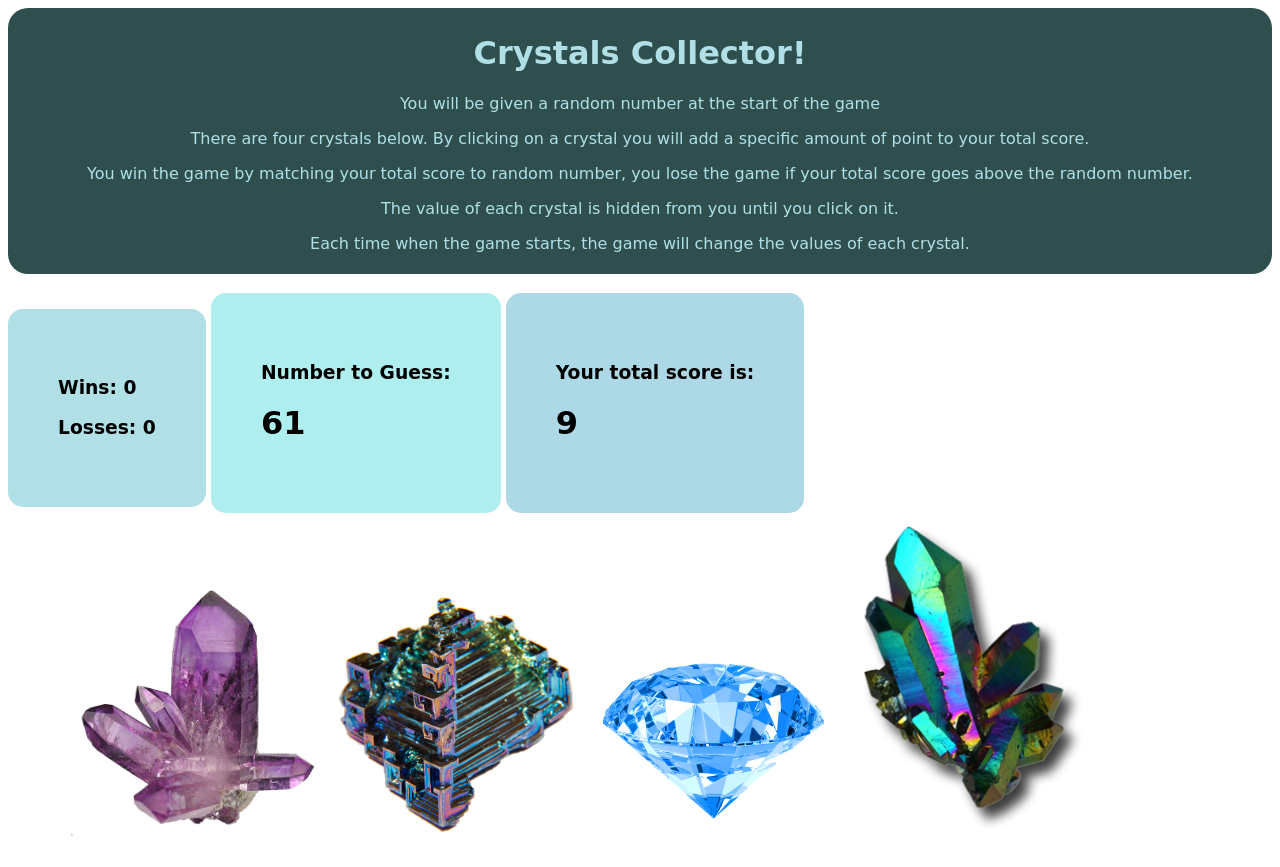
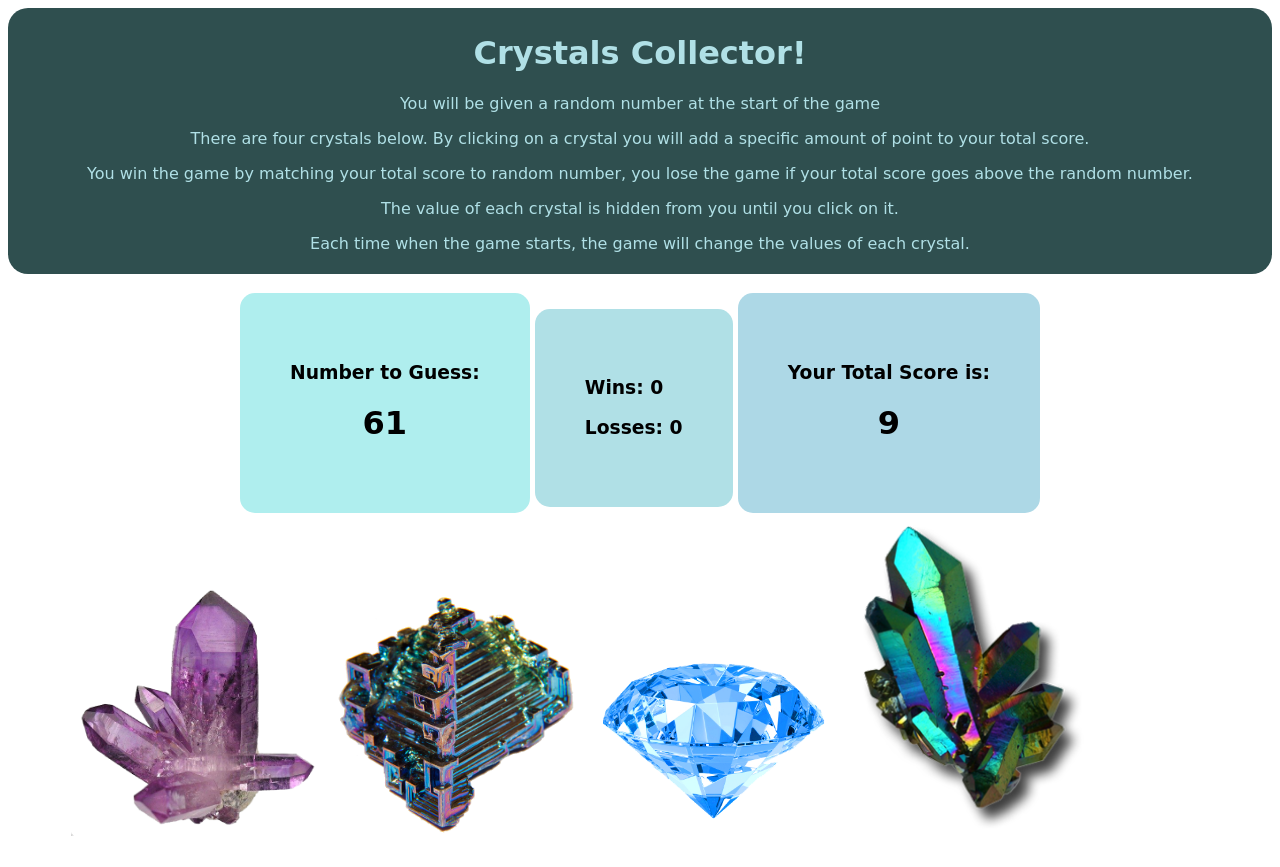
Before and after one commit to cetges86/week-4-game, a plain HTML site: page index.html in a window 1280 px wide. Both pictures are taken after a click on the picture 197 px from the left and 708 px from the top of the page. Shown: the top 867 px of the page. Drawn offline with nearby package versions, Linux system fonts and the light colour scheme; a web font is replaced by a local one.

Commit message:
fineTuning

```diff
--- a/assets/css/style.css
+++ b/assets/css/style.css
@@ -14,6 +14,15 @@ img {
     padding: 5px;
     color: powderblue;
 
+}
+
+h1 {
+    text-align: center;
+}
+
+#info {
+   width: 800px;
+   margin: 0 auto;
 }
 
 #scoreCount {
--- a/assets/javascript/game.js
+++ b/assets/javascript/game.js
@@ -29,14 +29,14 @@ $(document).ready(function () {
         crys3 = Math.floor(Math.random() * 12) + 1;
         crys4 = Math.floor(Math.random() * 12) + 1;
         userScore = 0;
-        $('#totalScore').html("<h3>Your total score is:</h3><h1>" + userScore + "</h1>");
-        $('#wins').html("<h3>Wins: " + winCount + "</h3>");
-        $('#losses').html("<h3>Losses: " + lossCount + "</h3>");
+        $('#totalScore').html("<h3>Your Total Score:</h3><h1>" + userScore + "</h1>");
+        $('#wins').html("Wins: " + winCount);
+        $('#losses').html("Losses: " + lossCount + "");
 
     };
 
     function check() {
-        $('#totalScore').html("<h3>Your total score is:</h3><h1>" + userScore + "</h1>");
+        $('#totalScore').html("<h3>Your Total Score is:</h3><h1>" + userScore + "</h1>");
         if (userScore === numToGuess) {
             alert("You win! Congratulations");
             winCount++;
--- a/index.html
+++ b/index.html
@@ -29,19 +29,20 @@
         <p>Each time when the game starts, the game will change the values of each crystal.</p>
     </div>
     <br>
+    <div id="info">
+
+        <div id="randomNum">
+            <h3> Number to Guess:</h3>
+        </div>
         <div id="scoreCount">
             <h3 id="wins">Wins:</h3>
             <h3 id="losses">Losses:</h3>
         </div>
-
-    <div id="randomNum">
-        <h3> Number to Guess:</h3>
-    </div>
         <div id="totalScore">
-        <h3>Your total score is:</h3>
+            <h3>Your Total Score:</h3>
             <h1>0</h1>
         </div>
-
+    </div>
     <div class="crystals">
         <img src="assets/images/amethyst.png" alt="picture of amethyst" id="amethyst">
         <img src="assets/images/bismuth.png" alt="picture of bismuth" id="bismuth">
```
Lines whose indentation alone changed are shown as unchanged.
